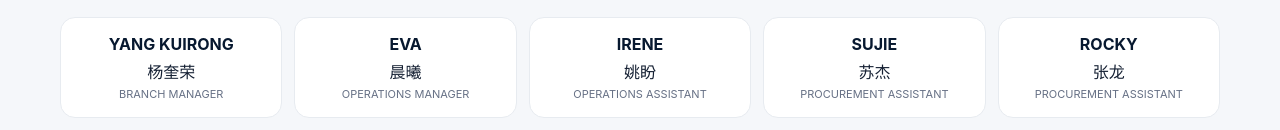
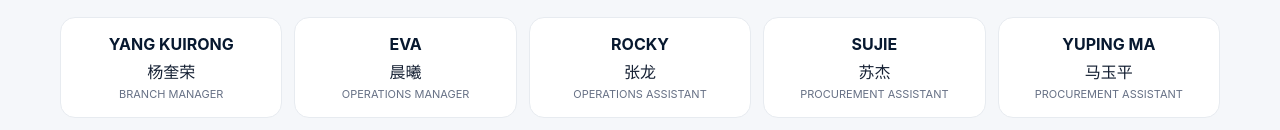
Before and after one commit to mujinglobal/mujin-business-card, a plain HTML site: page sujie.html in a window 1280 px wide. Shown: the part 2551-2681 px from the top of the page. Drawn offline with Linux system fonts and the light colour scheme.

Commit message:
Update sujie.html

```diff
--- a/sujie.html
+++ b/sujie.html
@@ -107,11 +107,11 @@
 <section class="section" style="padding-top:0">
   <div class="container">
     <h2 class="en">Our Team</h2><h2 class="cn">团队名片</h2>
-    <div class="team"><a href="yang.html"><strong>YANG KUIRONG</strong><span>杨奎荣</span><small>BRANCH MANAGER</small></a>
+        <div class="team"><a href="yang.html"><strong>YANG KUIRONG</strong><span>杨奎荣</span><small>BRANCH MANAGER</small></a>
 <a href="eva.html"><strong>EVA</strong><span>晨曦</span><small>OPERATIONS MANAGER</small></a>
-<a href="irene.html"><strong>IRENE</strong><span>姚盼</span><small>OPERATIONS ASSISTANT</small></a>
+<a href="rocky.html"><strong>ROCKY</strong><span>张龙</span><small>OPERATIONS ASSISTANT</small></a>
 <a href="sujie.html"><strong>SUJIE</strong><span>苏杰</span><small>PROCUREMENT ASSISTANT</small></a>
-<a href="rocky.html"><strong>ROCKY</strong><span>张龙</span><small>PROCUREMENT ASSISTANT</small></a>
+<a href="yuping.html"><strong>YUPING MA</strong><span>马玉平</span><small>PROCUREMENT ASSISTANT</small></a>
 <a href="zahid.html"><strong>MUHAMMAD ZAHID</strong><span>扎希德</span><small>LOGISTICS DRIVER</small></a></div>
   </div>
 </section>
```
